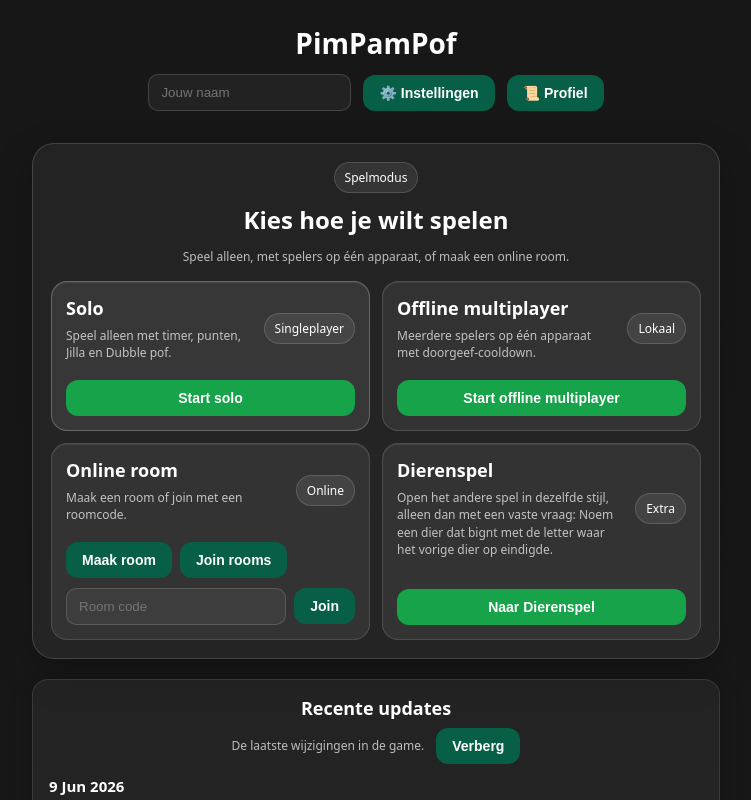
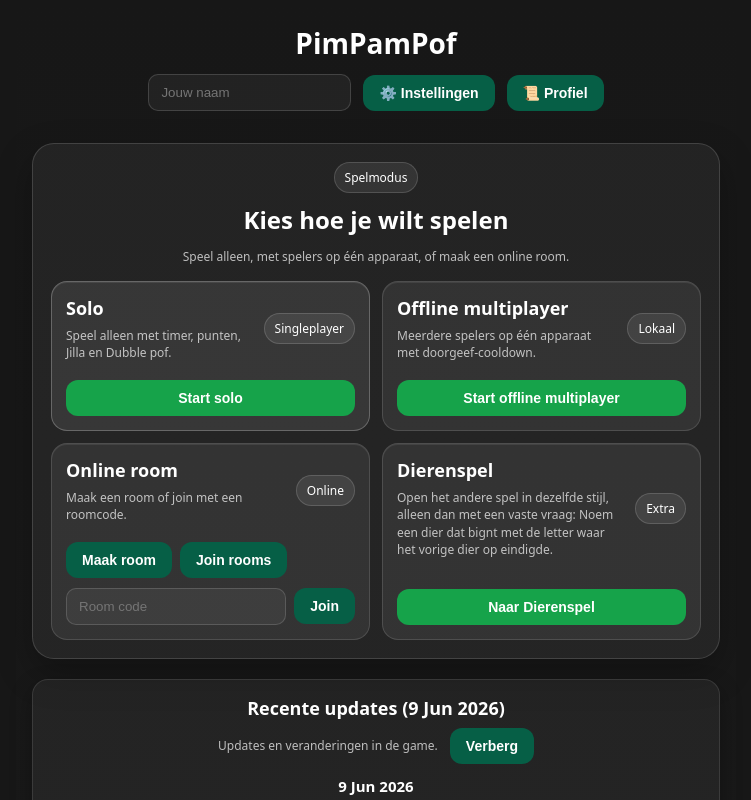
Before and after one commit to Arthurlava/Pimpampof-web, a React (Vite) app: page / in a window 1280 px wide. Shown: the top 800 px of the page, without its empty margins (264-1015 px from the left). Built offline with nearby package versions, Linux system fonts and the light colour scheme; no server answers; the database is empty.

Commit message:
Refactor WhatsNewPanel to manage update visibility

```diff
--- a/src/components/home/WhatsNewPanel.jsx
+++ b/src/components/home/WhatsNewPanel.jsx
@@ -3,20 +3,54 @@ import { Button } from "../common/Button";
 import { Row } from "../common/Row";
 import { Section } from "../common/Section";
 
+const DEFAULT_VISIBLE_UPDATE_ITEMS = 6;
+
+function getVisibleUpdateGroups(updates, showAll) {
+  if (showAll) return updates;
+
+  let remaining = DEFAULT_VISIBLE_UPDATE_ITEMS;
+  const result = [];
+
+  for (const update of updates) {
+    if (remaining <= 0) break;
+
+    const visibleItems = update.items.slice(0, remaining);
+
+    if (visibleItems.length > 0) {
+      result.push({
+        ...update,
+        items: visibleItems,
+      });
+
+      remaining -= visibleItems.length;
+    }
+  }
+
+  return result;
+}
+
 export function WhatsNewPanel({ whatsNew, isOpen, onToggle }) {
-  const [showOlderUpdates, setShowOlderUpdates] = useState(false);
+  const [showAllUpdates, setShowAllUpdates] = useState(false);
 
   const updates = whatsNew?.updates ?? [];
-  const latestCount = whatsNew?.latestCount ?? 1;
-  const visibleUpdates = showOlderUpdates ? updates : updates.slice(0, latestCount);
-  const hasOlderUpdates = updates.length > latestCount;
+  const latestUpdate = updates[0];
+
+  const visibleUpdates = getVisibleUpdateGroups(updates, showAllUpdates);
+
+  const totalItemCount = updates.reduce(
+    (total, update) => total + update.items.length,
+    0
+  );
+
+  const hasMoreItems = totalItemCount > DEFAULT_VISIBLE_UPDATE_ITEMS;
 
   return (
-    <Section title="Recente updates">
+    <Section title={`Recente updates${latestUpdate ? ` (${latestUpdate.updatedAtLabel})` : ""}`}>
       <Row>
         <span className="muted" style={{ maxWidth: 520, textAlign: "left" }}>
-          De laatste wijzigingen in de game.
+          Updates en veranderingen in de game.
         </span>
+
         <Button variant="alt" onClick={onToggle}>
           {isOpen ? "Verberg" : "Toon"}
         </Button>
@@ -27,22 +61,28 @@ export function WhatsNewPanel({ whatsNew, isOpen, onToggle }) {
           <div style={{ marginTop: 12, display: "flex", flexDirection: "column", gap: 14 }}>
             {visibleUpdates.map((update) => (
               <div key={update.updatedAtLabel}>
-                <h3 style={{ margin: "0 0 6px 0", fontSize: 15, textAlign: "left" }}>
+                <h3 style={{ margin: "0 0 6px 0", fontSize: 15 }}>
                   {update.updatedAtLabel}
                 </h3>
+
                 <ul style={{ margin: "0 0 0 18px", textAlign: "left", lineHeight: 1.55 }}>
                   {update.items.map((text, index) => (
-                    <li key={`${update.updatedAtLabel}-${index}`} style={{ marginBottom: 6 }}>{text}</li>
+                    <li key={`${update.updatedAtLabel}-${index}`} style={{ marginBottom: 6 }}>
+                      {text}
+                    </li>
                   ))}
                 </ul>
               </div>
             ))}
           </div>
 
-          {hasOlderUpdates && (
+          {hasMoreItems && (
             <div style={{ marginTop: 12 }}>
-              <Button variant="alt" onClick={() => setShowOlderUpdates((show) => !show)}>
-                {showOlderUpdates ? "Minder zien" : "Meer zien"}
+              <Button
+                variant="alt"
+                onClick={() => setShowAllUpdates((show) => !show)}
+              >
+                {showAllUpdates ? "Minder zien" : "Meer zien"}
               </Button>
             </div>
           )}
```
